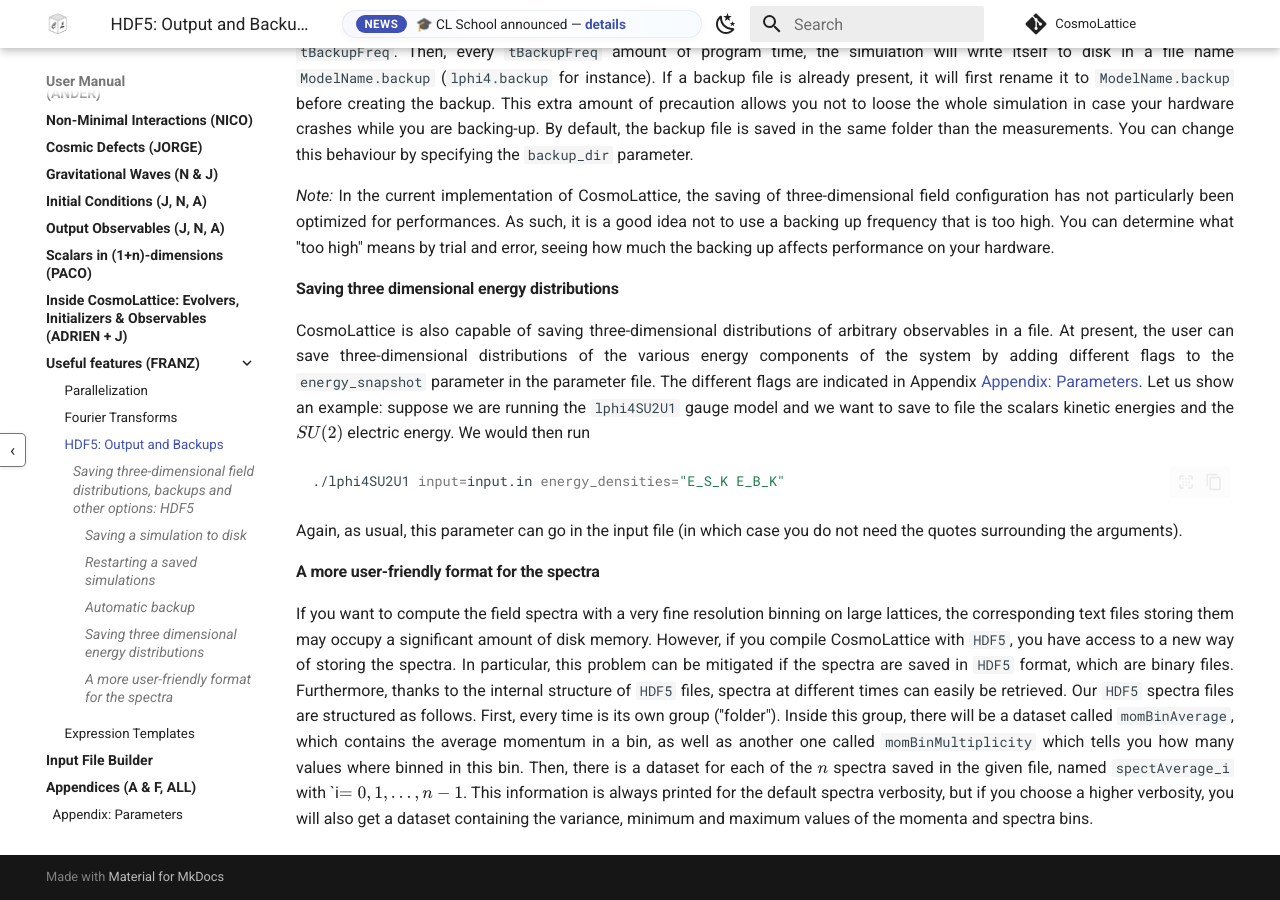
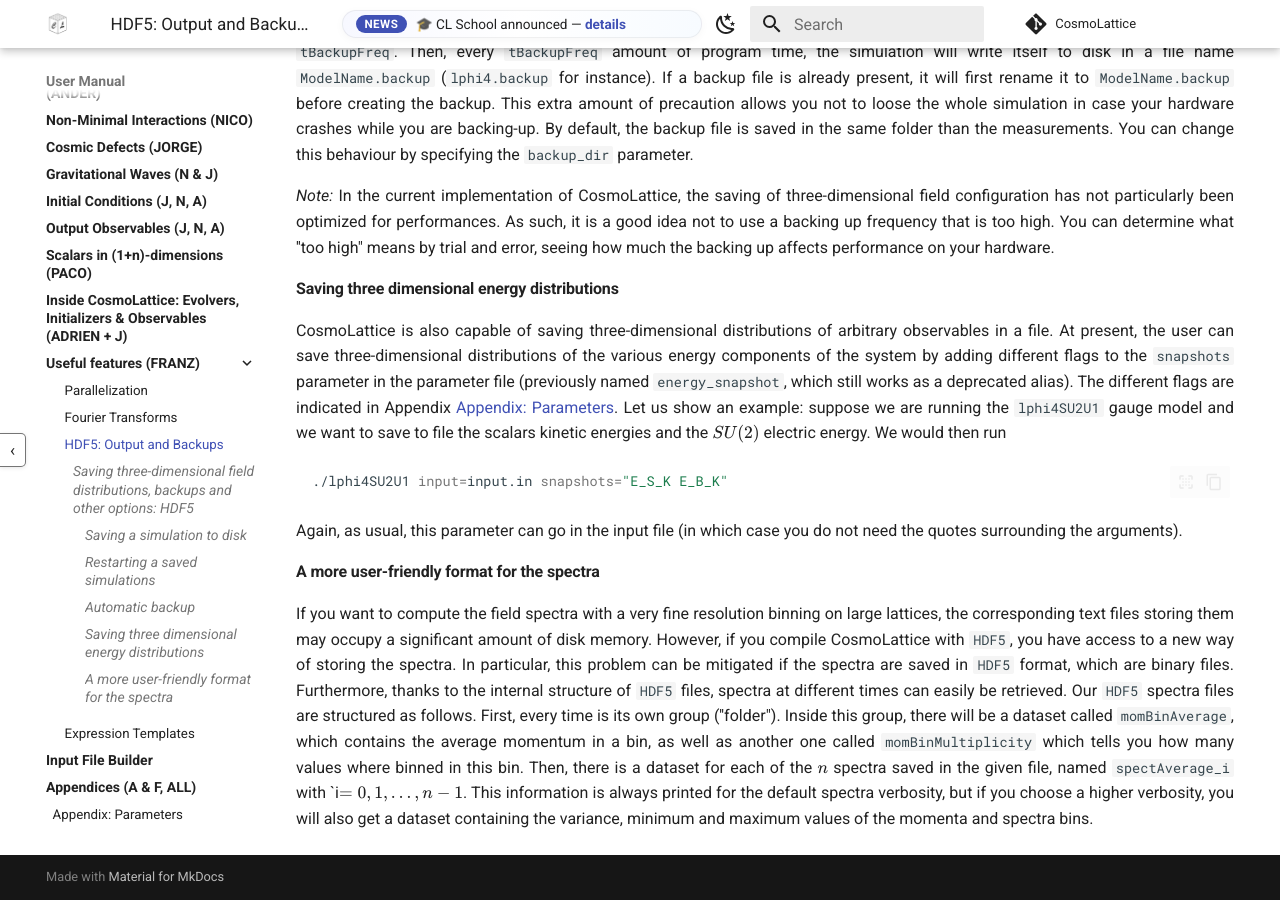
Before and after one commit to cosmolattice/cosmolatticeweb, an MkDocs documentation site: the page built from source/docs/Manual/HDF5: Output and Backups.md, in a window 1280 px wide and 900 px high, scrolled down 1710 px. Built offline with MkDocs 1.6.1 and Material for MkDocs 9.7.7, drawn with Linux system fonts in a browser that asks for light colours; comment, search, counter and statistics services are not loaded.

Commit message:
Rename energy_snapshot input parameter to snapshots
energy_snapshot controls all configuration-space field snapshots
(plain field values and energy contributions alike), not just energy
densities, so snapshots is a more accurate name.

energy_snapshot is kept as a backward-compatible alias: if snapshots
is not given, energy_snapshot's value fills it and a deprecation
warning is printed. If both are given, snapshots wins and a conflict
warning is printed.

Updates the parameters database, schema notes, manual pages, the
CLschool example .in file, and the input-builder GUI to use the new
name.

Fixes #59

Co-Authored-By: Claude Sonnet 5 <noreply@anthropic.com>

````diff
--- a/source/docs/Manual/HDF5: Output and Backups.md
+++ b/source/docs/Manual/HDF5: Output and Backups.md
@@ -38,9 +38,9 @@ With the ''start and stop" mechanism presented in the section above, it is natur
 
 #### Saving three dimensional energy distributions
 
-CosmoLattice is also capable of saving three-dimensional distributions of arbitrary observables in a file. At present, the user can save three-dimensional distributions of the various energy components of the system by adding different flags to the `energy_snapshot` parameter in the parameter file. The different flags are indicated in Appendix [Appendix: Parameters](Appendix_Parameters.md). Let us show an example: suppose we are running the `lphi4SU2U1` gauge model and we want to save to file the scalars kinetic energies and the $SU(2)$ electric energy. We would then run
+CosmoLattice is also capable of saving three-dimensional distributions of arbitrary observables in a file. At present, the user can save three-dimensional distributions of the various energy components of the system by adding different flags to the `snapshots` parameter in the parameter file (previously named `energy_snapshot`, which still works as a deprecated alias). The different flags are indicated in Appendix [Appendix: Parameters](Appendix_Parameters.md). Let us show an example: suppose we are running the `lphi4SU2U1` gauge model and we want to save to file the scalars kinetic energies and the $SU(2)$ electric energy. We would then run
 ```bash
-./lphi4SU2U1 input=input.in energy_densities="E_S_K E_B_K"
+./lphi4SU2U1 input=input.in snapshots="E_S_K E_B_K"
 ```
 Again, as usual, this parameter can go in the input file (in which case you do not need the quotes surrounding the arguments).
 
````
Also changed, not shown: source/data/parameters.schema.md (+6 -1 lines), source/data/parameters.yaml (+13 -1 lines), source/docs/Manual/Appendix_Parameters.md (+1 -1 lines), 2 other files.
